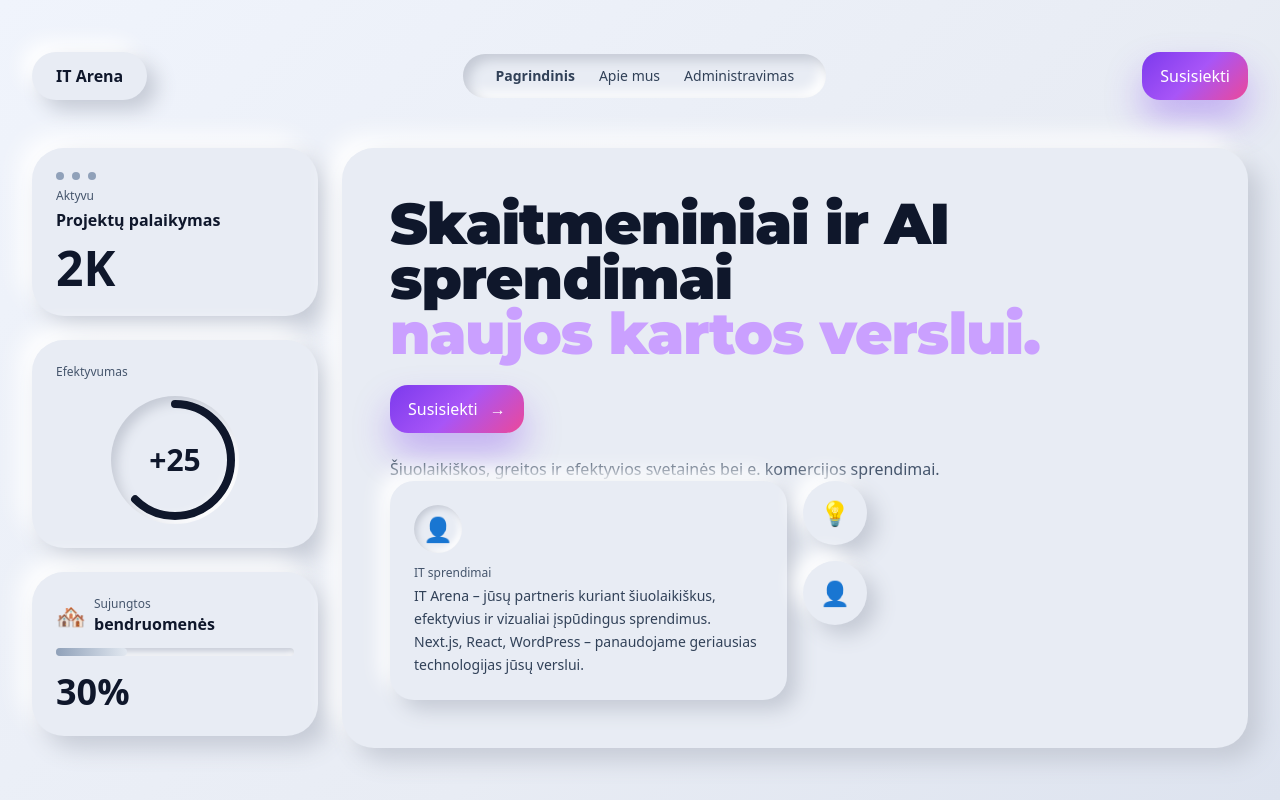
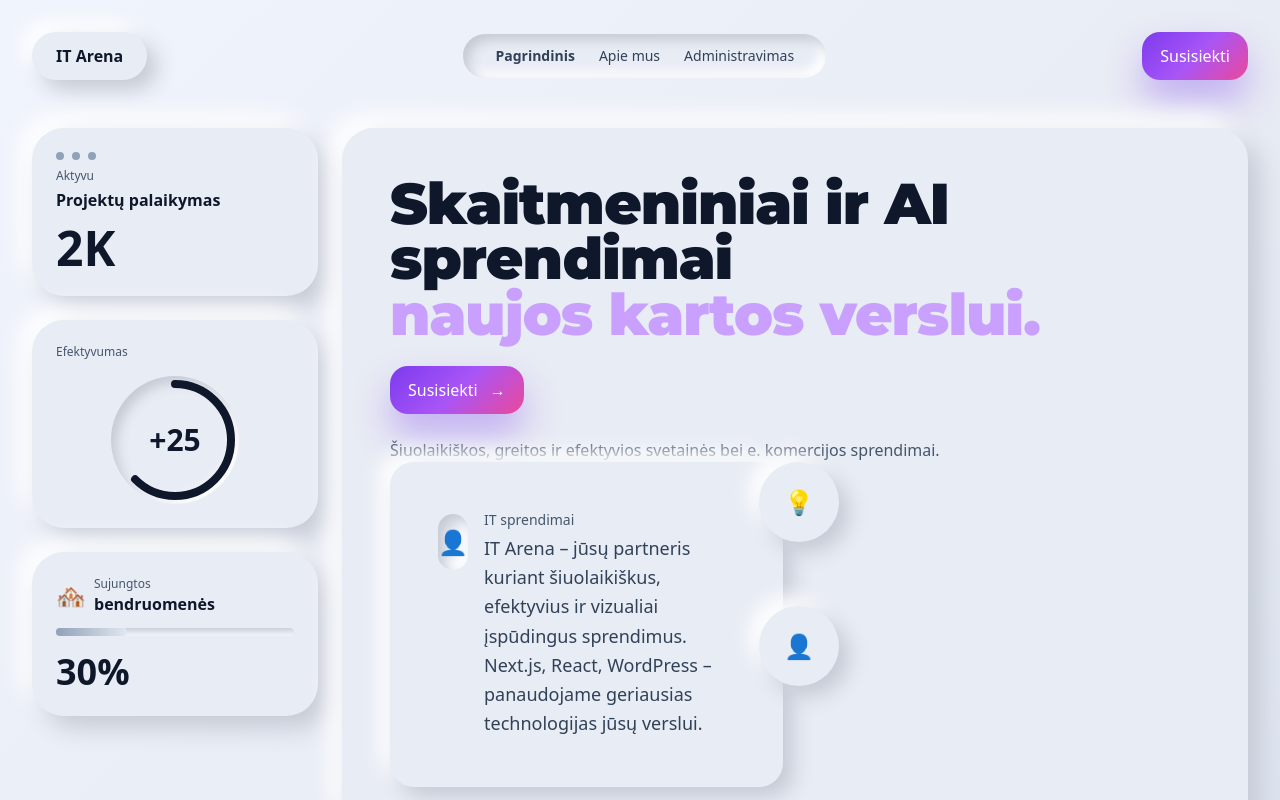
Before and after one commit to RimBin/IT-arena-3001, a Next.js app in the folder storefront/: page / in a window 1280 px wide. Shown: the top 800 px of the page. Built offline with nearby package versions, Linux system fonts and the light colour scheme.

Commit message:
feat: update HeroSmartCity component layout and styles; add new content

```diff
--- a/storefront/components/hero/HeroSmartCity.tsx
+++ b/storefront/components/hero/HeroSmartCity.tsx
@@ -163,31 +163,34 @@ const HeroSmartCity: FC = () => {
               </div>
 
               {/* Bottom Info Cards */}
-              <div className="grid grid-cols-2 gap-4">
+              <div className="grid grid-cols-2 gap-6 items-start">
 
-                {/* Left Card - Raised */}
+                {/* Left Card - Large Rounded Raised */}
                 <div
-                  className="y-neumo-surface p-6 transition-all duration-300"
+                  className="y-neumo-surface p-8 md:p-12 rounded-3xl transition-all duration-300 max-w-prose"
                 >
-                  <div className="flex items-center gap-3 mb-3">
+                  <div className="flex items-start gap-4">
                     <div
-                      className="y-neumo-inset-sm y-pill w-12 h-12 flex items-center justify-center"
+                      className="y-neumo-inset y-pill w-14 h-14 flex items-center justify-center mt-1"
                     >
                       <span className="text-2xl">👤</span>
                     </div>
+                    <div>
+                      <p className="text-slate-600 text-sm mb-1">IT sprendimai</p>
+                      <p className="text-slate-700 text-base md:text-lg leading-relaxed">
+                        IT Arena – jūsų partneris kuriant šiuolaikiškus, efektyvius ir vizualiai įspūdingus sprendimus. Next.js, React, WordPress – panaudojame geriausias technologijas jūsų verslui.
+                      </p>
+                    </div>
                   </div>
-                  <p className="text-slate-600 text-xs mb-1">IT sprendimai</p>
-                  <p className="text-slate-700 text-sm leading-relaxed">
-                    IT Arena – jūsų partneris kuriant šiuolaikiškus, efektyvius ir vizualiai įspūdingus sprendimus. Next.js, React, WordPress – panaudojame geriausias technologijas jūsų verslui.
-                  </p>
                 </div>
 
-                {/* Right Card - Small Raised Circles */}
-                <div className="flex flex-col gap-4">
+                {/* Right Card - Offset Floating Circles */}
+                <div className="flex flex-col gap-6 -ml-6 md:-ml-12">
                   {[0, 1].map((i) => (
                     <div
                       key={i}
-                      className="y-neumo-surface y-pill w-16 h-16 flex items-center justify-center"
+                      className="y-neumo-surface y-pill w-16 h-16 md:w-20 md:h-20 flex items-center justify-center"
+                      style={{ transform: `translateY(${i * 40}px)` }}
                     >
                       <span className="text-2xl">{i === 0 ? '💡' : '👤'}</span>
                     </div>
```
Also changed, not shown: package.json (added, +10 -0 lines).
